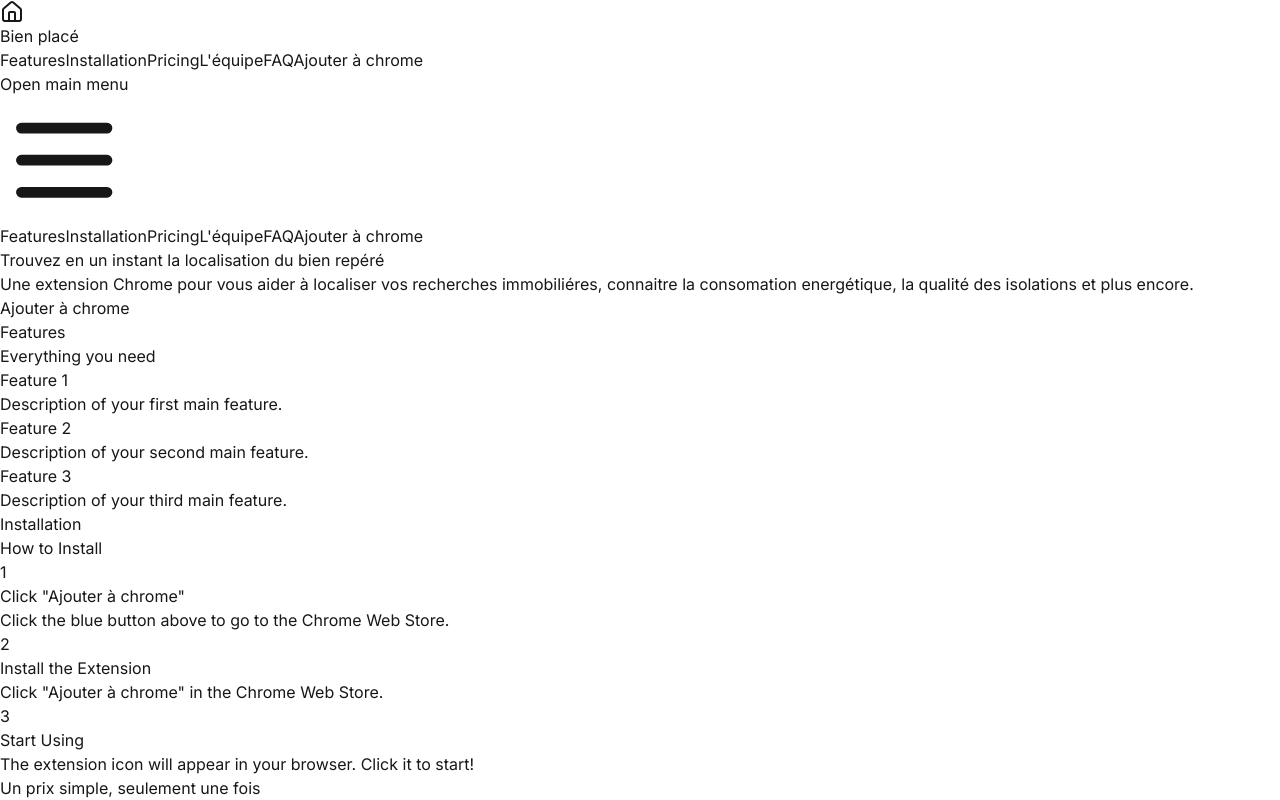
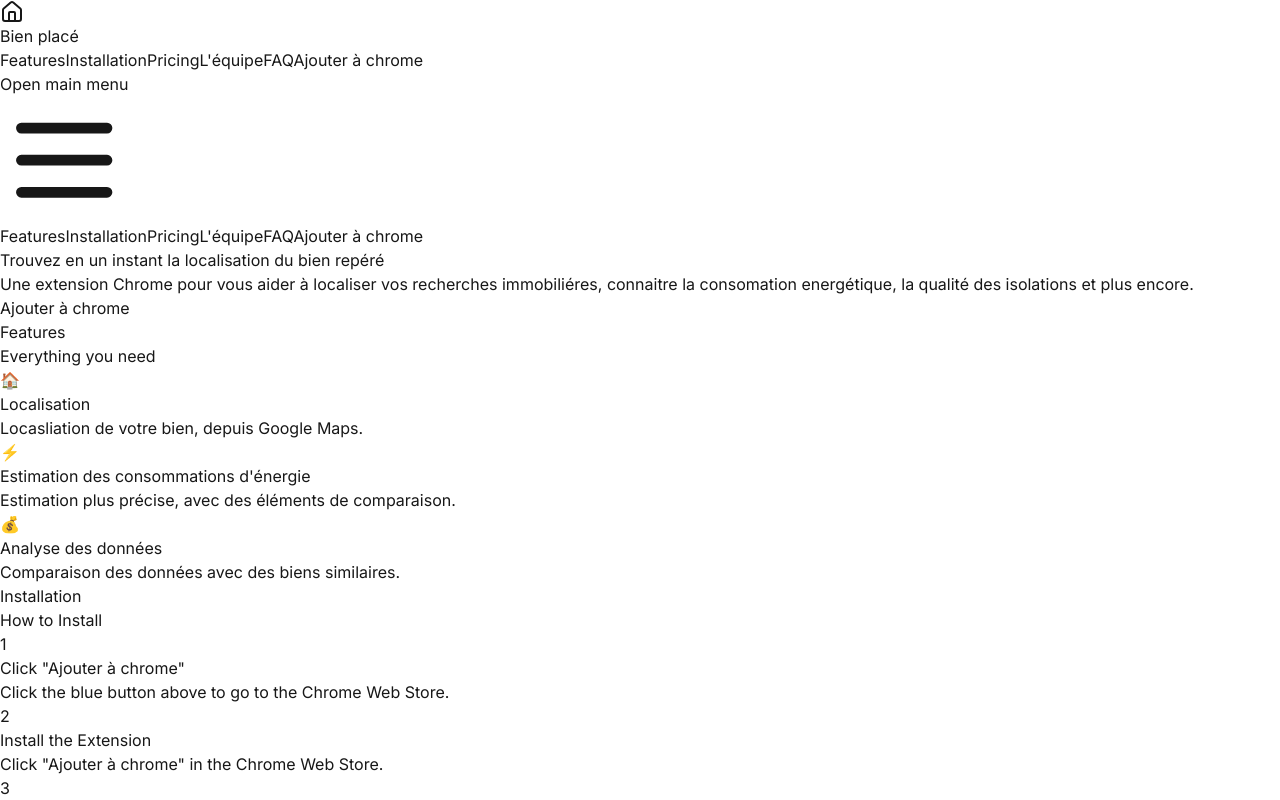
Before and after one commit to Pouetpouets/bien-place-landing-page, a Next.js app: page / in a window 1280 px wide. Shown: the top 800 px of the page. Built offline with nearby package versions, Linux system fonts and the light colour scheme.

Commit message:
features

```diff
--- a/src/app/components/Features.tsx
+++ b/src/app/components/Features.tsx
@@ -1,16 +1,20 @@
+
 export default function Features({ id }: { id: string }) {
     const features = [
       {
-        name: 'Feature 1',
-        description: 'Description of your first main feature.',
+        icon: '🏠',
+        name: 'Localisation',
+        description: 'Locasliation de votre bien, depuis Google Maps.',
       },
       {
-        name: 'Feature 2',
-        description: 'Description of your second main feature.',
+        icon: '⚡️',
+        name: "Estimation des consommations d'énergie ",
+        description: 'Estimation plus précise, avec des éléments de comparaison.',
       },
       {
-        name: 'Feature 3',
-        description: 'Description of your third main feature.',
+        icon: '💰',
+        name: 'Analyse des données',
+        description: 'Comparaison des données avec des biens similaires.',
       },
     ]
 
@@ -26,12 +30,16 @@
           <div className="mx-auto mt-16 max-w-2xl sm:mt-20 lg:mt-24 lg:max-w-none">
             <dl className="grid max-w-xl grid-cols-1 gap-x-8 gap-y-16 lg:max-w-none lg:grid-cols-3">
               {features.map((feature) => (
-                <div key={feature.name} className="flex flex-col">
+
+                <div key={feature.name} className="flex flex-col items-center justify-center">
+                  <div className="flex items-center justify-center w-16 h-16 mx-auto mb-4 text-3xl font-bold text-blue-600 bg-blue-100 rounded-full">
+                    {feature.icon}
+                  </div>
                   <dt className="text-base font-semibold leading-7 text-gray-900">
                     {feature.name}
                   </dt>
-                  <dd className="mt-1 flex flex-auto flex-col text-base leading-7 text-gray-600">
-                    <p className="flex-auto">{feature.description}</p>
+                  <dd className="mt-1 flex flex-auto flex-col items-center justify-center text-base leading-7 text-gray-600">
+                    <p className="flex-auto text-center">{feature.description}</p>
                   </dd>
                 </div>
               ))}
```
